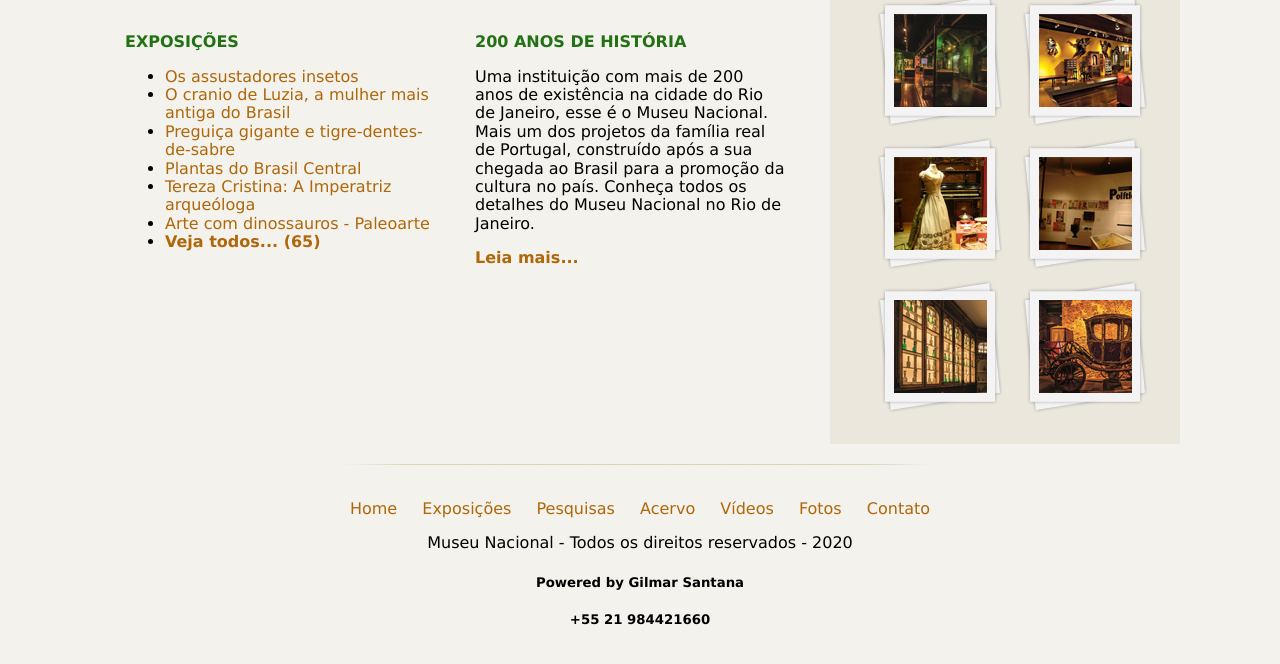
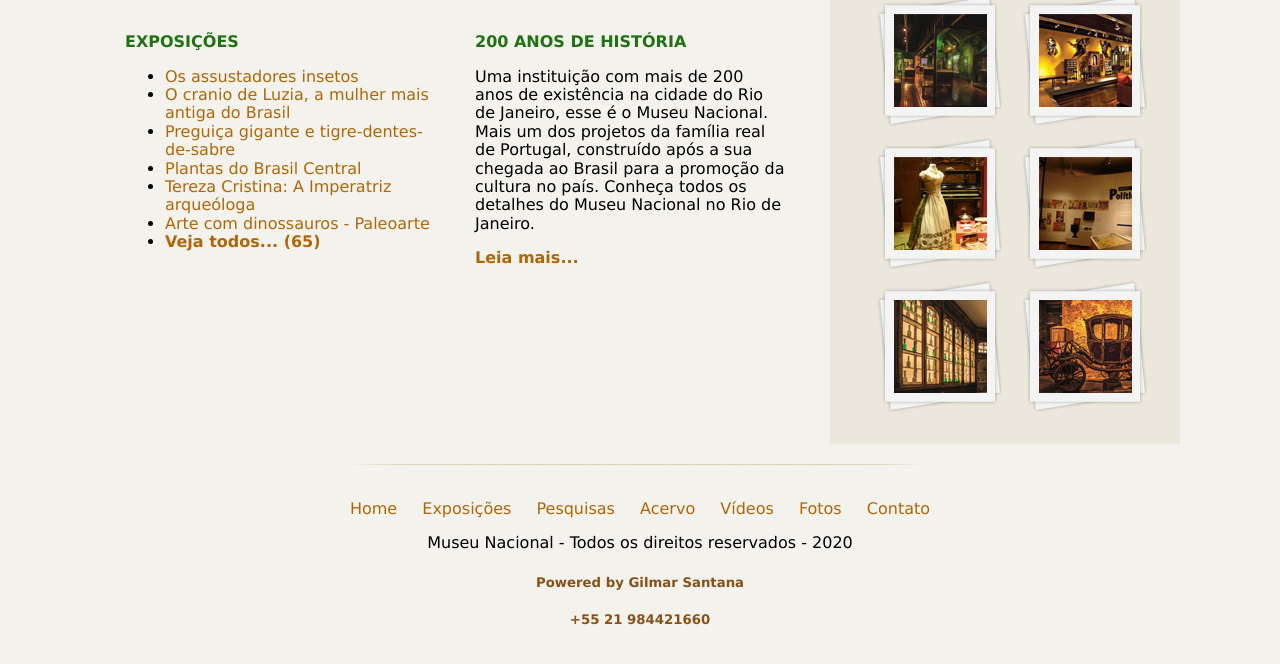
Before and after one commit to gilrsantana/Museu-Nacional, a plain HTML site: page index.html in a window 1280 px wide. Shown: the part 656-1320 px from the top of the page. Drawn offline with nearby package versions, Linux system fonts and the light colour scheme.

Commit message:
Editing <h5> in the footer

```diff
--- a/css/estilo.css
+++ b/css/estilo.css
@@ -115,6 +115,10 @@
 	margin-top: 20px;
 }
 
+h5 {
+	color: #86521a;
+}
+
 h4 {
 	color: #86521a;
 	text-transform: uppercase;
```
